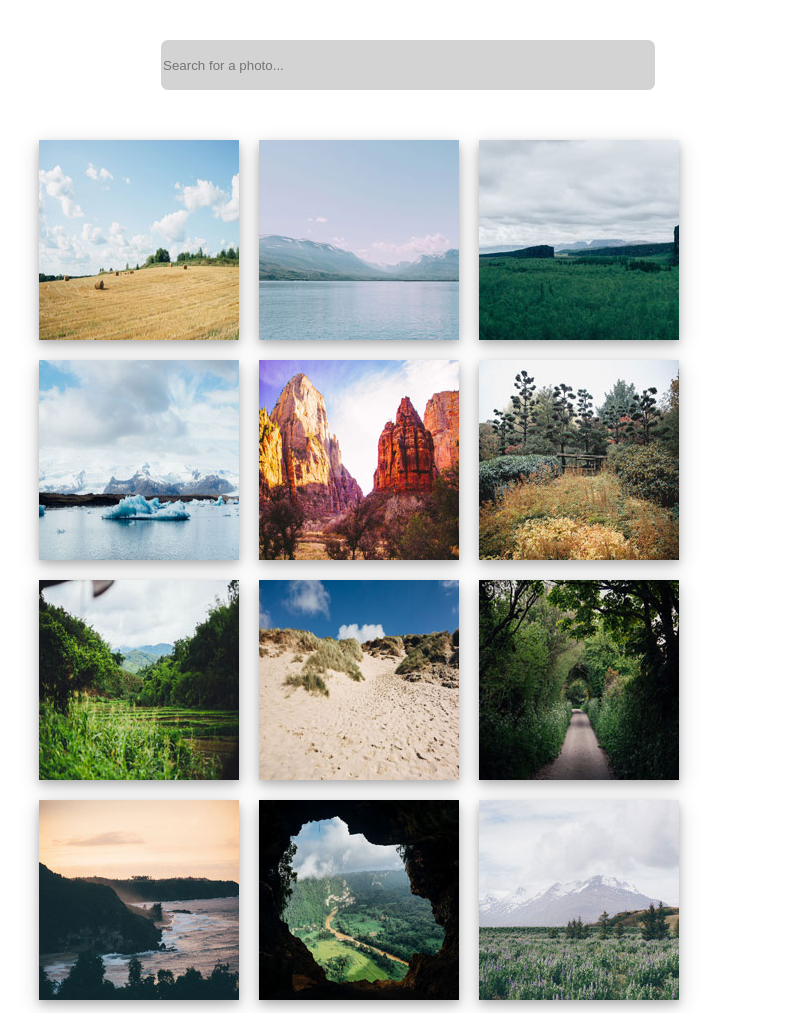
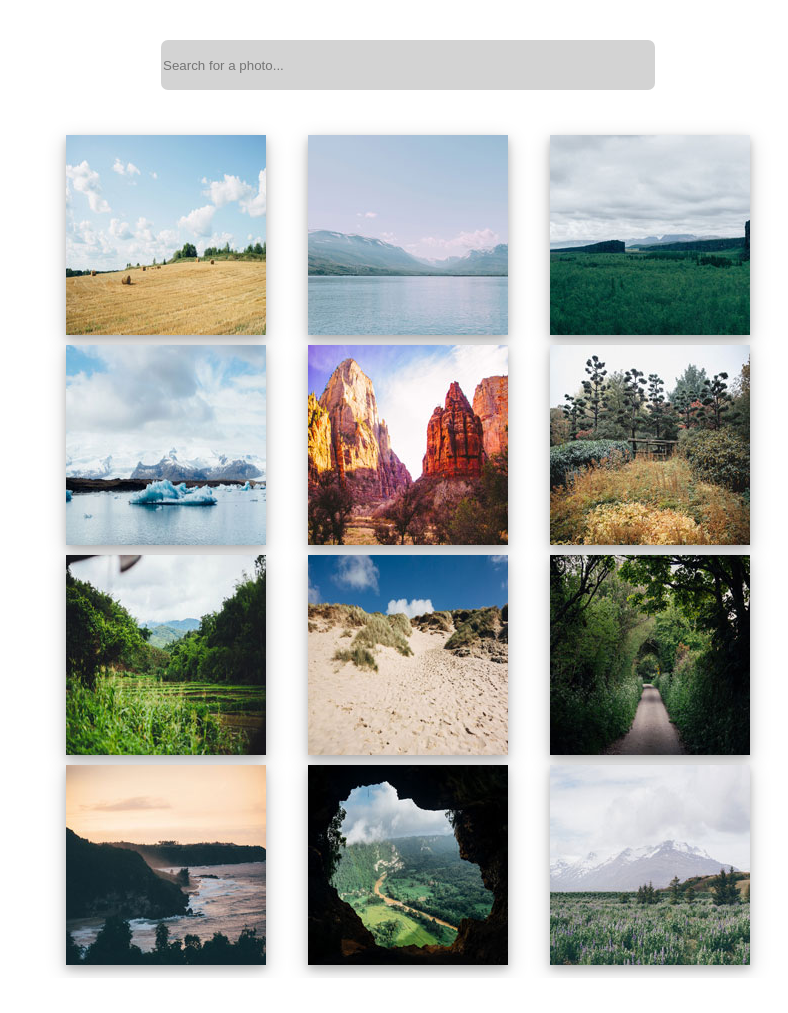
Before and after one commit to TychoNeuman/techdegree-unit5-lightbox, a plain HTML site: page index.html in a window 1280 px wide. Shown: the whole page, without its empty margins (232-1020 px from the left). After the commit the page ends 978 px from the top, so only its background shows below. Drawn offline with nearby package versions, Linux system fonts and the light colour scheme.

Commit message:
trying out some flexbox stuff

```diff
--- a/css/main.css
+++ b/css/main.css
@@ -3,7 +3,7 @@ body {
 }
 
 img {
-    margin: 10px 10px;
+    margin: 5px 5px;
     box-shadow: 0 4px 8px 0 rgba(0, 0, 0, 0.2), 0 6px 20px 0 rgba(0, 0, 0, 0.19);
 }
 
@@ -25,11 +25,15 @@ input {
     margin: 20px;
 }
 
+.container {
+    width: 60%;
+    margin: auto;
+}
+
 .flex-container {
-    width: 60%;
     margin: auto;
     display: flex;
     flex-direction: row;
     flex-wrap: wrap;
-    justify-content: flex-start;
+    justify-content: space-evenly;
 }
```
